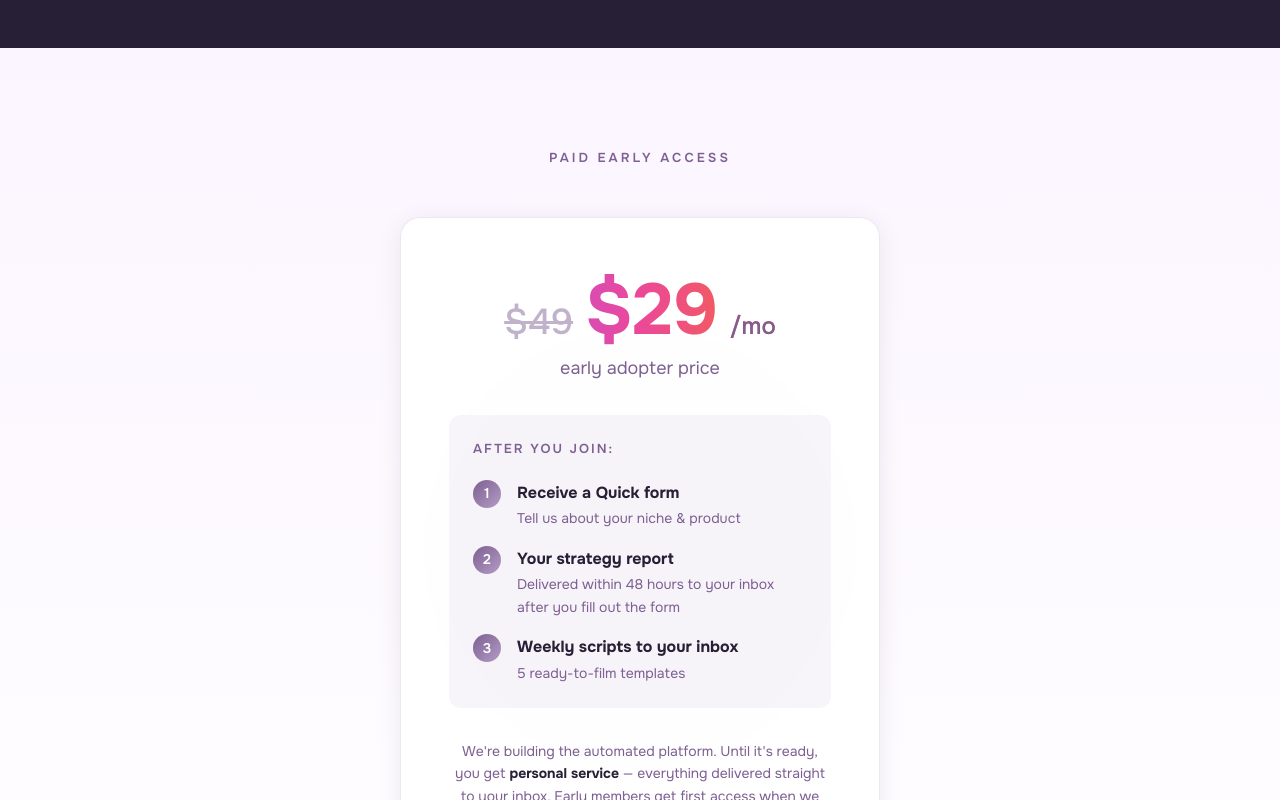
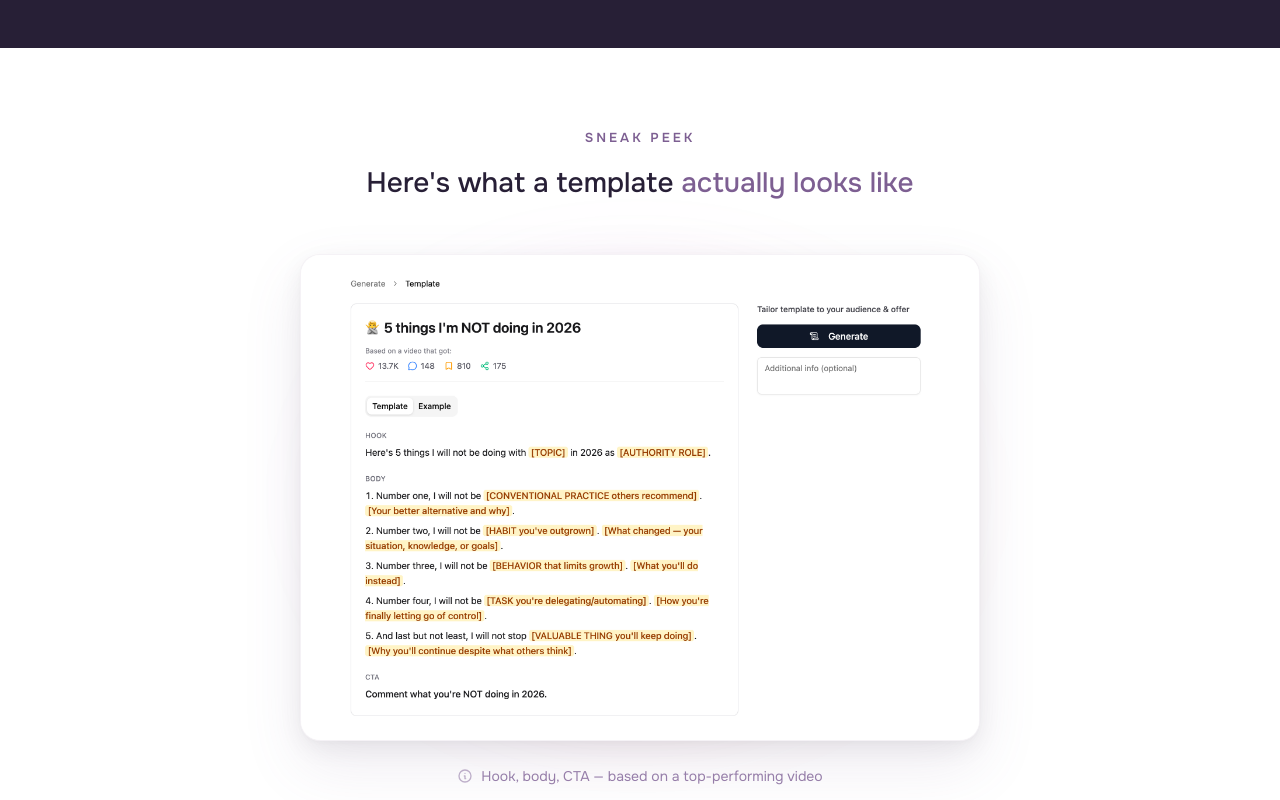
Before and after one commit to arseniypom/ai4creators-landingv3, a Next.js app: page / in a window 1280 px wide. Shown: the part 2180-2980 px from the top of the page. Built offline with nearby package versions, Linux system fonts and the light colour scheme.

Commit message:
Added screenshot block

```diff
--- a/app/globals.css
+++ b/app/globals.css
@@ -448,6 +448,102 @@ h1 {
     color: rgba(255, 255, 255, 0.7);
     font-size: 16px;
     line-height: 1.7;
+}
+
+/* ================================
+   PREVIEW SECTION
+   ================================ */
+.preview-section {
+    padding: 80px 0;
+    background: var(--bg);
+    position: relative;
+    overflow: hidden;
+}
+
+.preview-content {
+    position: relative;
+    z-index: 1;
+    display: flex;
+    flex-direction: column;
+    align-items: center;
+}
+
+.preview-label {
+    font-size: 13px;
+    font-weight: 600;
+    letter-spacing: 3px;
+    text-transform: uppercase;
+    color: var(--accent);
+    margin-bottom: 12px;
+}
+
+.preview-headline {
+    font-size: 28px;
+    font-weight: 500;
+    color: var(--text);
+    margin-bottom: 48px;
+    text-align: center;
+}
+
+.preview-headline span {
+    color: var(--text-muted);
+}
+
+.screenshot-wrapper {
+    position: relative;
+    width: 100%;
+    max-width: 680px;
+}
+
+.screenshot-glow {
+    position: absolute;
+    top: 50%;
+    left: 50%;
+    transform: translate(-50%, -50%);
+    width: 80%;
+    height: 80%;
+    background: linear-gradient(
+        135deg,
+        rgba(168, 85, 247, 0.25) 0%,
+        rgba(236, 72, 153, 0.2) 50%,
+        rgba(249, 115, 22, 0.15) 100%
+    );
+    filter: blur(50px);
+    border-radius: 50%;
+    z-index: 0;
+}
+
+.screenshot-card {
+    position: relative;
+    z-index: 1;
+    background: #ffffff;
+    border-radius: var(--radius-lg);
+    overflow: hidden;
+    box-shadow:
+        0 2px 4px rgba(0, 0, 0, 0.02),
+        0 8px 24px rgba(0, 0, 0, 0.06),
+        0 24px 60px rgba(125, 95, 146, 0.12);
+    border: 1px solid rgba(125, 95, 146, 0.08);
+}
+
+.screenshot-card img {
+    width: 100%;
+    display: block;
+}
+
+.preview-caption {
+    margin-top: 24px;
+    font-size: 14px;
+    color: var(--text-light);
+    display: flex;
+    align-items: center;
+    gap: 8px;
+}
+
+.preview-caption svg {
+    width: 16px;
+    height: 16px;
+    opacity: 0.6;
 }
 
 /* ================================
@@ -903,6 +999,19 @@ h1 {
         font-size: 20px;
     }
 
+    .preview-section {
+        padding: 60px 0;
+    }
+
+    .preview-headline {
+        font-size: 22px;
+        margin-bottom: 36px;
+    }
+
+    .screenshot-card {
+        border-radius: var(--radius-md);
+    }
+
     .features {
         padding: 80px 0;
     }
--- a/app/page.tsx
+++ b/app/page.tsx
@@ -78,6 +78,32 @@ export default function Home() {
               <p>Pick any template and tailor it to your product or service in one click.
               Hook, main points, CTA — instantly rewritten in your voice for your exact audience.</p>
             </div>
+          </div>
+        </div>
+      </section>
+
+      {/* Preview Section */}
+      <section className="preview-section">
+        <div className="container">
+          <div className="preview-content">
+            <div className="preview-label">Sneak Peek</div>
+            <h2 className="preview-headline">
+              Here&apos;s what a template <span>actually looks like</span>
+            </h2>
+
+            <div className="screenshot-wrapper">
+              <div className="screenshot-glow"></div>
+              <div className="screenshot-card">
+                <img src="/images/script-preview.png" alt="Script Template Example" />
+              </div>
+            </div>
+
+            <p className="preview-caption">
+              <svg xmlns="http://www.w3.org/2000/svg" fill="none" viewBox="0 0 24 24" stroke="currentColor" strokeWidth={2}>
+                <path strokeLinecap="round" strokeLinejoin="round" d="M13 16h-1v-4h-1m1-4h.01M21 12a9 9 0 11-18 0 9 9 0 0118 0z" />
+              </svg>
+              Hook, body, CTA — based on a top-performing video
+            </p>
           </div>
         </div>
       </section>
```
Also changed, not shown: public/images/script-preview.png (added).
